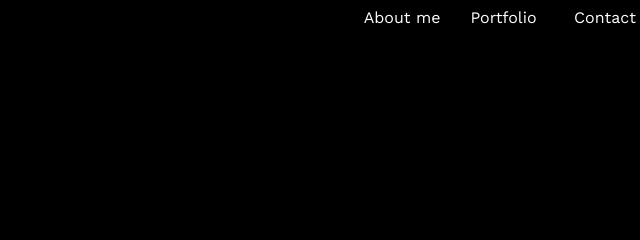
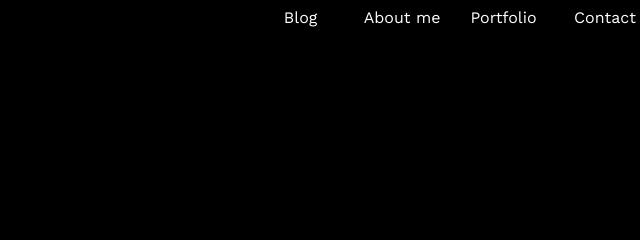
Before and after one commit to sebastian-alcantara/sebastian-alcantara.github.io, a plain HTML site: page index.html in a window 1280 px wide. Shown: the top 240 px of the page, 627-1267 px from the left. Drawn offline with nearby package versions, Linux system fonts and the light colour scheme.

Commit message:
Added link to blog

```diff
--- a/index.html
+++ b/index.html
@@ -21,6 +21,7 @@
 
 <div id="container">
   <nav id="navbar">
+    <div class="link-wrap"><a class="nav-link" href="/ubi-snippets/">Blog</a></div>
     <div class="link-wrap"><a class="nav-link" href="#welcome-section-link">About me</a></div>
     <div class="link-wrap"><a class="nav-link" href="#projects-section-link">Portfolio</a></div>
     <div class="link-wrap"><a class="nav-link" href="#contact-section-link">Contact</a></div>
```
